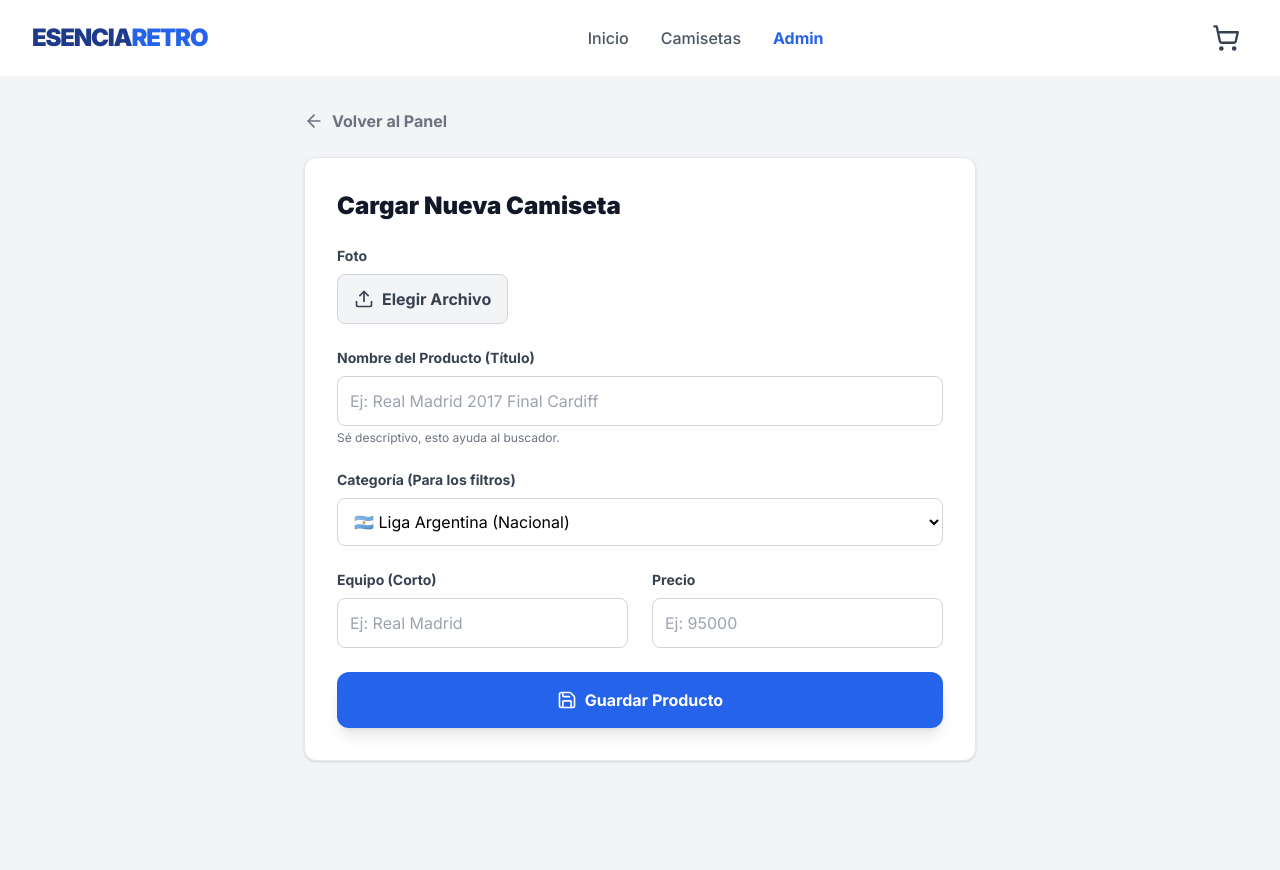
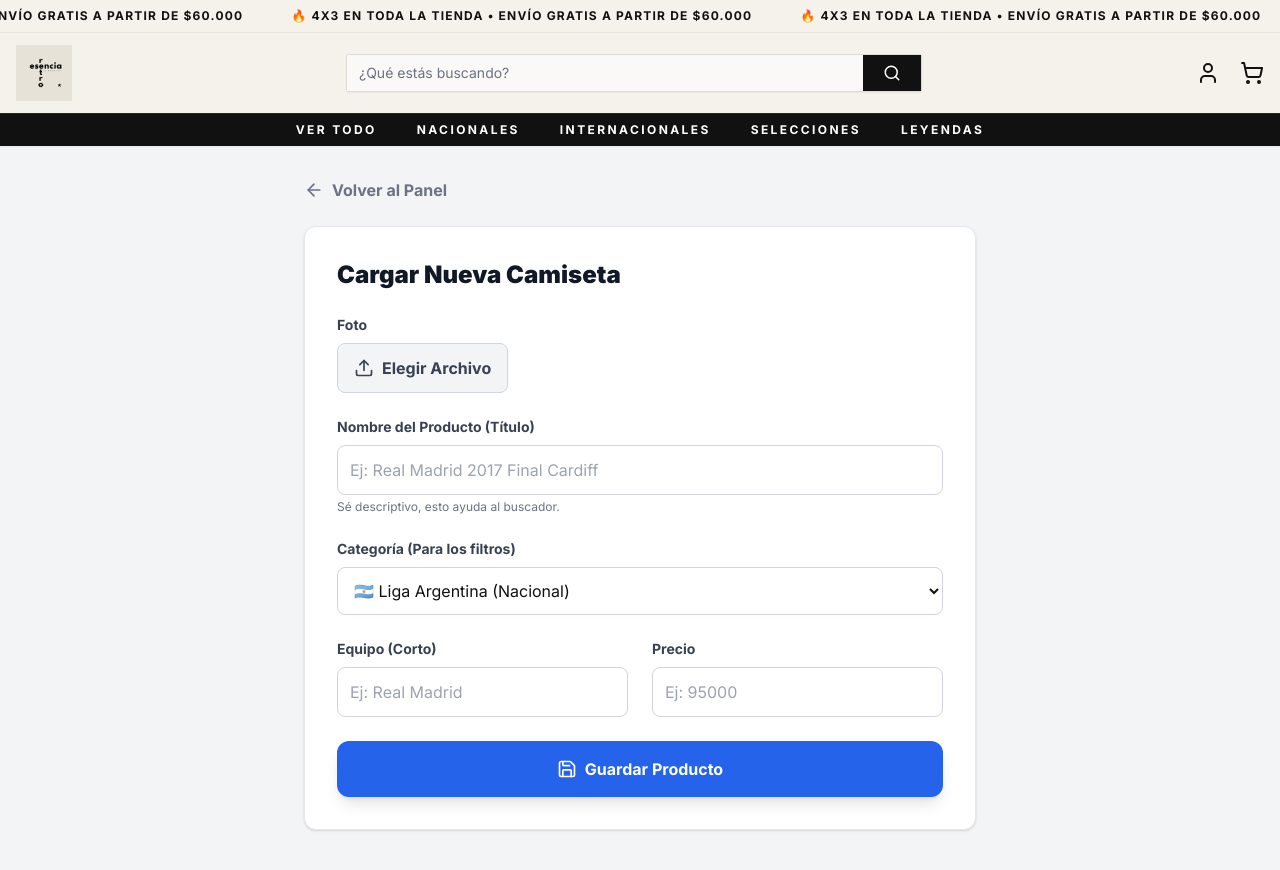
Before and after one commit to AlejandroCopponi/esencia-retro, a Next.js app: page /admin/crear in a window 1280 px wide. Shown: the top 870 px of the page. Built offline with nearby package versions, Linux system fonts and the light colour scheme; no server answers.

Commit message:
Paleta de colores y barra de menu

```diff
--- a/src/app/globals.css
+++ b/src/app/globals.css
@@ -1,3 +1,21 @@
 @tailwind base;
 @tailwind components;
 @tailwind utilities;
+
+body {
+  background-color: theme('colors.retro-base'); /* Se pinta todo con el nuevo #F5F2EB */
+  color: theme('colors.retro-main');
+  overflow-x: hidden;
+}
+
+@keyframes scroll {
+  0% { transform: translateX(0); }
+  100% { transform: translateX(-50%); }
+}
+
+.animate-marquee {
+  display: flex;
+  white-space: nowrap;
+  animation: scroll 30s linear infinite;
+  min-width: 200%;
+}
--- a/src/app/page.js
+++ b/src/app/page.js
@@ -3,7 +3,7 @@
 import { useState, useEffect } from 'react';
 import { supabase } from '@/lib/supabase';
 import Link from 'next/link';
-import { ArrowRight, Truck, ShieldCheck, Star } from 'lucide-react';
+import { ArrowRight, Star, ShieldCheck, Truck } from 'lucide-react';
 
 export default function HomePage() {
   const [featuredProducts, setFeaturedProducts] = useState([]);
@@ -11,13 +11,7 @@ export default function HomePage() {
 
   useEffect(() => {
     async function fetchFeatured() {
-      // Traemos solo las últimas 4 camisetas agregadas
-      const { data } = await supabase
-        .from('products')
-        .select('*')
-        .order('created_at', { ascending: false })
-        .limit(4);
-
+      const { data } = await supabase.from('products').select('*').order('created_at', { ascending: false }).limit(4);
       if (data) setFeaturedProducts(data);
       setLoading(false);
     }
@@ -25,103 +19,96 @@ export default function HomePage() {
   }, []);
 
   return (
-    <div className="min-h-screen bg-white">
+    <div className="min-h-screen font-sans">
 
-      {/* 1. HERO SECTION (La Portada) */}
-      <section className="relative bg-blue-900 text-white py-20 md:py-32 px-4 overflow-hidden">
-        {/* Fondo decorativo abstracto */}
-        <div className="absolute top-0 left-0 w-full h-full opacity-10 bg-[url('https://www.transparenttextures.com/patterns/cubes.png')]"></div>
+      {/* 1. HERO */}
+      <section className="relative py-24 md:py-36 px-4 max-w-6xl mx-auto text-center">
 
-        <div className="max-w-6xl mx-auto relative z-10 text-center">
-            <h1 className="text-5xl md:text-7xl font-black mb-6 tracking-tighter leading-tight">
-                LA HISTORIA <br/>
-                <span className="text-transparent bg-clip-text bg-gradient-to-r from-blue-400 to-cyan-300">
+        <div className="flex justify-center mb-6">
+            <Star className="text-retro-accent fill-retro-accent" size={24} />
+        </div>
+
+        <h1 className="text-6xl md:text-8xl lg:text-9xl font-black text-retro-main leading-[0.9] mb-8 tracking-tighter uppercase">
+            LA HISTORIA<br/>
+            <span className="text-transparent bg-clip-text bg-gradient-to-r from-retro-main to-gray-600">
                 EN TU PIEL
             </span>
         </h1>
-            <p className="text-xl md:text-2xl text-blue-100 max-w-2xl mx-auto mb-10 font-medium">
+
+        {/* TEXTO CAMBIADO A PEDIDO */}
+        <p className="text-lg md:text-xl text-gray-800 max-w-2xl mx-auto mb-10 font-medium leading-relaxed">
             Las camisetas más icónicas del fútbol mundial. Calidad premium, detalles de época y la mística de siempre.
         </p>
+
+        <div className="flex flex-col md:flex-row gap-4 justify-center items-center">
             <Link
                 href="/catalogo"
-                className="inline-flex items-center bg-white text-blue-900 font-black py-4 px-8 rounded-full text-lg hover:bg-blue-50 transition-all transform hover:scale-105 shadow-xl"
+                className="bg-retro-main text-retro-base px-10 py-4 font-bold text-sm tracking-[0.2em] uppercase hover:bg-retro-accent hover:text-white transition-all shadow-xl hover:scale-105"
             >
-                Ver Colección Completa <ArrowRight className="ml-2" />
+                Ver Colección
             </Link>
         </div>
       </section>
 
-      {/* 2. SECCIÓN DE BENEFICIOS */}
-      <section className="bg-gray-50 py-12 border-b border-gray-100">
-        <div className="max-w-7xl mx-auto px-4 grid grid-cols-1 md:grid-cols-3 gap-8 text-center">
-            <div className="flex flex-col items-center">
-                <div className="bg-white p-4 rounded-full shadow-sm mb-4 text-blue-600">
-                    <Truck size={32} />
+      {/* 2. BARRA DE BENEFICIOS */}
+      <section className="border-y border-retro-main/10 py-12 bg-white/20 backdrop-blur-sm">
+        <div className="max-w-6xl mx-auto px-4 grid grid-cols-1 md:grid-cols-3 gap-8 text-retro-main">
+            <div className="flex flex-col items-center text-center">
+                <Truck className="mb-4 text-retro-main" size={28} />
+                <h3 className="font-bold uppercase tracking-widest text-xs mb-1">Envíos Nacionales</h3>
+                <p className="text-gray-700 text-sm">A todo el país por Andreani</p>
             </div>
-                <h3 className="font-bold text-lg mb-2">Envíos a todo el País</h3>
-                <p className="text-gray-500 text-sm">Llegamos a cada rincón de Argentina con Andreani.</p>
+            <div className="flex flex-col items-center text-center">
+                <ShieldCheck className="mb-4 text-retro-main" size={28} />
+                <h3 className="font-bold uppercase tracking-widest text-xs mb-1">Compra Protegida</h3>
+                <p className="text-gray-700 text-sm">Garantía total de satisfacción</p>
             </div>
-            <div className="flex flex-col items-center">
-                <div className="bg-white p-4 rounded-full shadow-sm mb-4 text-blue-600">
-                    <ShieldCheck size={32} />
-                </div>
-                <h3 className="font-bold text-lg mb-2">Compra Segura</h3>
-                <p className="text-gray-500 text-sm">Tus datos protegidos y garantía de satisfacción.</p>
-            </div>
-            <div className="flex flex-col items-center">
-                <div className="bg-white p-4 rounded-full shadow-sm mb-4 text-blue-600">
-                    <Star size={32} />
-                </div>
-                <h3 className="font-bold text-lg mb-2">Calidad Premium</h3>
-                <p className="text-gray-500 text-sm">Detalles bordados y telas fieles a la época.</p>
+            <div className="flex flex-col items-center text-center">
+                <Star className="mb-4 text-retro-main" size={28} />
+                <h3 className="font-bold uppercase tracking-widest text-xs mb-1">Calidad Premium</h3>
+                <p className="text-gray-700 text-sm">Detalles fieles a la época</p>
             </div>
         </div>
       </section>
 
-      {/* 3. ÚLTIMOS INGRESOS (Automático) */}
-      <section className="py-20 px-4 max-w-7xl mx-auto">
-        <div className="flex justify-between items-end mb-12">
-            <div>
-                <h2 className="text-3xl font-black text-gray-900 mb-2">Recién Llegadas</h2>
-                <div className="h-1 w-20 bg-blue-600 rounded"></div>
-            </div>
-            <Link href="/catalogo" className="hidden md:block text-blue-600 font-bold hover:underline">
-                Ver todo el catálogo
+      {/* 3. NOVEDADES */}
+      <section className="py-24 px-4 max-w-7xl mx-auto">
+        <div className="flex justify-between items-end mb-16 border-b border-retro-main/10 pb-6">
+            <h2 className="text-4xl md:text-5xl font-black text-retro-main tracking-tighter uppercase">
+                Recién <span className="text-retro-accent">Llegadas</span>
+            </h2>
+            <Link href="/catalogo" className="hidden md:block text-xs font-bold uppercase tracking-widest text-retro-main hover:text-retro-accent transition-colors">
+                Ver Todo el Catálogo
             </Link>
         </div>
 
         {loading ? (
-            <div className="text-center py-10">Cargando novedades...</div>
+            <div className="text-center py-20 text-gray-500">Cargando tesoros...</div>
         ) : (
-            <div className="grid grid-cols-2 md:grid-cols-4 gap-4 md:gap-8">
+            <div className="grid grid-cols-2 md:grid-cols-4 gap-x-6 gap-y-12">
                 {featuredProducts.map((product) => (
                     <Link key={product.id} href={`/producto/${product.id}`} className="group block">
-                        <div className="bg-gray-100 rounded-xl overflow-hidden aspect-[4/5] relative mb-3 flex items-center justify-center p-4">
+                        <div className="rounded-xl relative mb-4 flex items-center justify-center aspect-[4/5] overflow-hidden transition-all duration-500">
                             <img
                                 src={product.image_url}
                                 alt={product.name}
-                                className="object-contain w-full h-full group-hover:scale-110 transition-transform duration-500 mix-blend-multiply"
+                                className="object-contain w-full h-full mix-blend-multiply group-hover:scale-110 transition-transform duration-700"
                             />
-                            <span className="absolute top-2 right-2 bg-blue-600 text-white text-[10px] font-bold px-2 py-1 rounded">
-                                NUEVO
+                            <span className="absolute top-2 right-2 bg-retro-main text-retro-accent text-[10px] font-bold px-3 py-1 uppercase tracking-widest shadow-sm">
+                                Nuevo
                             </span>
                         </div>
-                        <h3 className="font-bold text-gray-900 text-sm md:text-base leading-tight mb-1 truncate">
+                        <div className="text-center md:text-left">
+                            <h3 className="font-bold text-retro-main text-sm md:text-base uppercase tracking-wide truncate group-hover:text-retro-accent transition-colors">
                                 {product.name}
                             </h3>
-                        <p className="text-gray-600 font-medium">${product.price.toLocaleString('es-AR')}</p>
+                            <p className="text-gray-700 font-bold text-sm mt-1">${product.price.toLocaleString('es-AR')}</p>
+                        </div>
                     </Link>
                 ))}
             </div>
         )}
-
-        <div className="mt-8 text-center md:hidden">
-            <Link href="/catalogo" className="text-blue-600 font-bold border border-blue-600 px-6 py-3 rounded-full inline-block w-full">
-                Ver todo el catálogo
-            </Link>
-        </div>
       </section>
-
     </div>
   );
 }
--- a/src/components/Navbar.js
+++ b/src/components/Navbar.js
@@ -1,75 +1,137 @@
 'use client';
 
-import { useState } from "react"; // Necesitamos estado para abrir/cerrar
+import { useState, useEffect } from "react";
 import Link from "next/link";
-import { ShoppingCart, Menu, X } from "lucide-react"; // Importamos íconos de menú
+import { ShoppingCart, Menu, X, Search, User } from "lucide-react";
 import { useCart } from "@/context/CartContext";
+import { useRouter } from "next/navigation";
 
 export default function Navbar() {
   const { cart } = useCart();
-  const [isOpen, setIsOpen] = useState(false); // Estado para controlar el menú móvil
+  const [isOpen, setIsOpen] = useState(false);
+  const [searchTerm, setSearchTerm] = useState("");
+  const [isFixed, setIsFixed] = useState(false);
+  const router = useRouter();
+
+  // Sensor de scroll para fijar el menú
+  useEffect(() => {
+    const handleScroll = () => {
+      if (window.scrollY > 40) {
+        setIsFixed(true);
+      } else {
+        setIsFixed(false);
+      }
+    };
+    window.addEventListener("scroll", handleScroll);
+    return () => window.removeEventListener("scroll", handleScroll);
+  }, []);
+
+  const handleSearch = (e) => {
+    e.preventDefault();
+    if (searchTerm.trim()) {
+      router.push(`/catalogo?q=${encodeURIComponent(searchTerm)}`);
+    }
+  };
 
   return (
-    <nav className="bg-white border-b border-gray-100 sticky top-0 z-50">
-      <div className="px-8 py-4 flex items-center justify-between">
+    <div className="w-full font-sans relative z-50">
 
-        {/* BOTÓN MENÚ MÓVIL (Izquierda) */}
-        <button
-          className="md:hidden text-gray-700"
-          onClick={() => setIsOpen(!isOpen)}
+      {/* 1. MARQUESINA (Desaparece al bajar) */}
+      <div className="bg-retro-base text-retro-main text-[10px] md:text-xs font-bold py-2 overflow-hidden border-b border-retro-main/5">
+        <div className="animate-marquee flex justify-start gap-12 uppercase tracking-widest pl-4">
+            <span>🔥 4X3 EN TODA LA TIENDA • ENVÍO GRATIS A PARTIR DE $60.000</span>
+            <span>🔥 4X3 EN TODA LA TIENDA • ENVÍO GRATIS A PARTIR DE $60.000</span>
+            <span>🔥 4X3 EN TODA LA TIENDA • ENVÍO GRATIS A PARTIR DE $60.000</span>
+            <span>🔥 4X3 EN TODA LA TIENDA • ENVÍO GRATIS A PARTIR DE $60.000</span>
+            <span>🔥 4X3 EN TODA LA TIENDA • ENVÍO GRATIS A PARTIR DE $60.000</span>
+        </div>
+      </div>
+
+      {/* 2. ESPACIO RESERVADO (Para que no salte la pantalla) */}
+      {isFixed && <div className="h-[105px] w-full"></div>}
+
+      {/* 3. MENÚ PRINCIPAL (Se fija al bajar) */}
+      <div
+        className={`w-full z-50 transition-all duration-300 shadow-sm ${
+          // ACÁ ESTÁ EL CAMBIO: Usamos #F5F2EB para que sea idéntico al fondo nuevo
+          isFixed ? "fixed top-0 left-0 animate-slideDown bg-[#F5F2EB]" : "relative bg-retro-base"
+        }`}
       >
-          {isOpen ? <X size={28} /> : <Menu size={28} />}
-        </button>
 
-        {/* LOGO (Centro en móvil, Izquierda en PC) */}
-        <Link href="/" className="text-2xl font-black tracking-tighter text-blue-900">
-          ESENCIA<span className="text-blue-600">RETRO</span>
+        {/* PARTE A: LOGO Y BUSCADOR */}
+        <div className="px-4 py-3">
+            <div className="max-w-7xl mx-auto flex items-center justify-between gap-4">
+                <Link href="/" className="flex-shrink-0">
+                    <img src="/logo.jpeg" alt="Esencia Retro" className="h-10 md:h-14 mix-blend-multiply object-contain" />
                 </Link>
 
-        {/* LINKS DE PC (Ocultos en celular) */}
-        <div className="hidden md:flex gap-8 font-medium text-gray-600">
-          <Link href="/" className="hover:text-black transition-colors">Inicio</Link>
-          <Link href="/catalogo" className="hover:text-black transition-colors">Camisetas</Link>
-          <Link href="/admin" className="text-blue-600 hover:text-blue-800 font-bold">Admin</Link>
+                <div className="hidden md:flex flex-grow max-w-xl relative mx-auto">
+                    <form onSubmit={handleSearch} className="w-full flex shadow-sm border border-retro-main/10 rounded-sm">
+                        <input
+                            type="text"
+                            placeholder="¿Qué estás buscando?"
+                            className="w-full pl-3 pr-10 py-2 bg-white/60 focus:bg-white focus:outline-none placeholder-gray-500 text-sm transition-colors"
+                            value={searchTerm}
+                            onChange={(e) => setSearchTerm(e.target.value)}
+                        />
+                        <button type="submit" className="bg-retro-main text-white px-5 hover:bg-black transition-colors flex items-center justify-center">
+                            <Search size={18} />
+                        </button>
+                    </form>
                 </div>
 
-        {/* CARRITO (Derecha) */}
-        <Link href="/carrito" className="relative group p-2">
-          <ShoppingCart className="w-7 h-7 text-gray-700 group-hover:text-blue-600 transition-colors" />
+                <div className="flex items-center gap-5">
+                    <Link href="/admin" className="hidden md:block text-retro-main hover:text-retro-accent">
+                        <User size={24} />
+                    </Link>
+                    <Link href="/carrito" className="relative group text-retro-main hover:text-retro-accent">
+                        <ShoppingCart size={24} />
                         {cart.length > 0 && (
-            <span className="absolute -top-1 -right-1 bg-red-500 text-white text-xs font-bold w-5 h-5 flex items-center justify-center rounded-full shadow-sm animate-bounce">
+                            <span className="absolute -top-1.5 -right-1.5 bg-retro-main text-white text-[9px] font-bold w-4 h-4 flex items-center justify-center rounded-full">
                                 {cart.length}
                             </span>
                         )}
                     </Link>
+                    <button className="md:hidden text-retro-main" onClick={() => setIsOpen(!isOpen)}>
+                        {isOpen ? <X size={28} /> : <Menu size={28} />}
+                    </button>
+                </div>
+            </div>
         </div>
 
-      {/* MENÚ DESPLEGABLE MÓVIL (Solo se ve si isOpen es true) */}
+        {/* PARTE B: CINTA NEGRA */}
+        <div className="hidden md:block bg-retro-main text-white py-2 border-t border-gray-800">
+            <div className="max-w-7xl mx-auto px-4 flex justify-center gap-10 text-xs font-bold tracking-[0.2em] uppercase">
+                <Link href="/catalogo" className="hover:text-retro-accent transition-colors">Ver Todo</Link>
+                <Link href="/catalogo?filter=nacional" className="hover:text-retro-accent transition-colors">Nacionales</Link>
+                <Link href="/catalogo?filter=internacional" className="hover:text-retro-accent transition-colors">Internacionales</Link>
+                <Link href="/catalogo?filter=selecciones" className="hover:text-retro-accent transition-colors">Selecciones</Link>
+                <Link href="/catalogo?filter=retro" className="hover:text-retro-accent transition-colors">Leyendas</Link>
+            </div>
+        </div>
+      </div>
+
+      {/* MENÚ MÓVIL */}
       {isOpen && (
-        <div className="md:hidden bg-white border-t border-gray-100 py-4 px-8 flex flex-col gap-4 shadow-lg">
-          <Link
-            href="/"
-            className="text-lg font-medium text-gray-700 py-2 border-b border-gray-50"
-            onClick={() => setIsOpen(false)} // Cerramos menú al hacer clic
-          >
-            Inicio
-          </Link>
-          <Link
-            href="/catalogo"
-            className="text-lg font-medium text-gray-700 py-2 border-b border-gray-50"
-            onClick={() => setIsOpen(false)}
-          >
-            Camisetas
-          </Link>
-          <Link
-            href="/admin"
-            className="text-lg font-bold text-blue-600 py-2"
-            onClick={() => setIsOpen(false)}
-          >
-            Panel Admin
-          </Link>
+        <div className="md:hidden bg-retro-base fixed top-0 left-0 w-full h-screen z-[60] p-6 flex flex-col gap-6 overflow-y-auto">
+             <div className="flex justify-between items-center mb-4">
+                <span className="font-bold text-lg">MENÚ</span>
+                <button onClick={() => setIsOpen(false)}><X size={32}/></button>
+             </div>
+             <form onSubmit={handleSearch} className="relative">
+                <input
+                    type="text"
+                    placeholder="Buscar..."
+                    className="w-full pl-4 pr-10 py-3 border border-gray-400 rounded bg-white"
+                    value={searchTerm}
+                    onChange={(e) => setSearchTerm(e.target.value)}
+                />
+                <Search className="absolute right-3 top-3.5 text-gray-500" size={20} />
+            </form>
+            <Link href="/" onClick={() => setIsOpen(false)} className="text-xl font-black uppercase text-retro-main border-b border-gray-300 pb-2">Inicio</Link>
+            <Link href="/catalogo" onClick={() => setIsOpen(false)} className="text-xl font-black uppercase text-retro-main border-b border-gray-300 pb-2">Catálogo</Link>
         </div>
       )}
-    </nav>
+    </div>
   );
 }
--- a/tailwind.config.js
+++ b/tailwind.config.js
@@ -6,7 +6,16 @@ module.exports = {
     "./src/app/**/*.{js,ts,jsx,tsx,mdx}",
   ],
   theme: {
-    extend: {},
+    extend: {
+      colors: {
+        'retro-base': '#F5F2EB',   // <--- COLOR NUEVO: Crema muy suave (casi blanco hueso)
+        'retro-main': '#111111',   // Negro
+        'retro-accent': '#C5A059', // Dorado
+      },
+      fontFamily: {
+        sans: ['var(--font-inter)', 'sans-serif'],
+      },
+    },
   },
   plugins: [],
 };
```
Also changed, not shown: public/logo.jpeg (added). Lines whose indentation alone changed are shown as unchanged.
